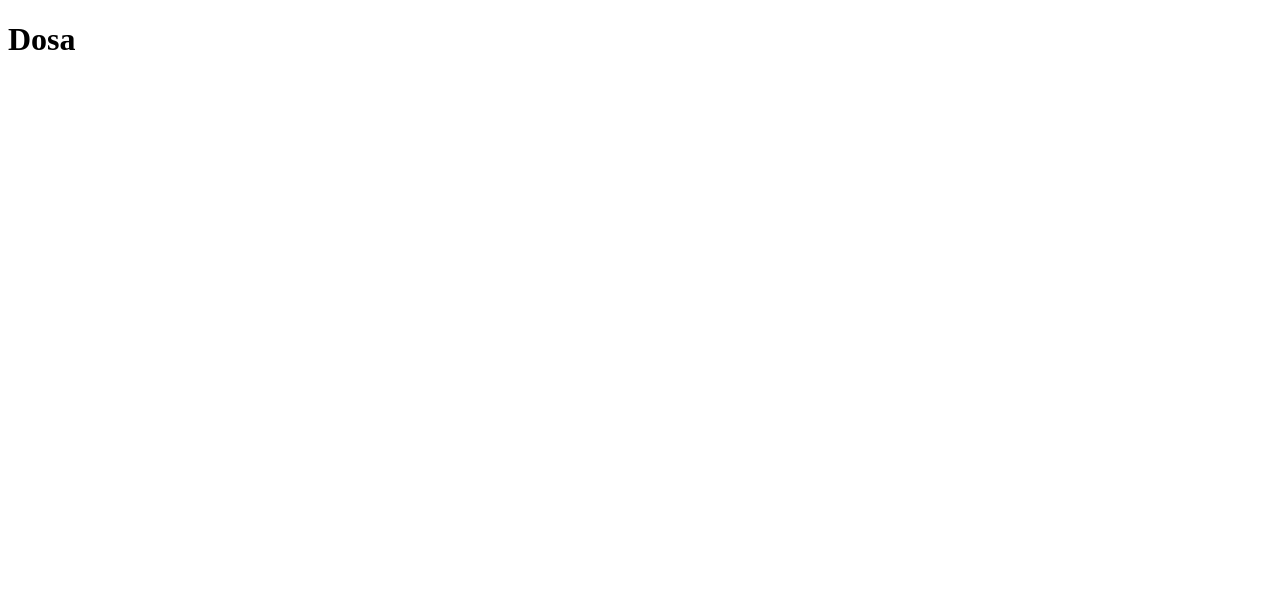
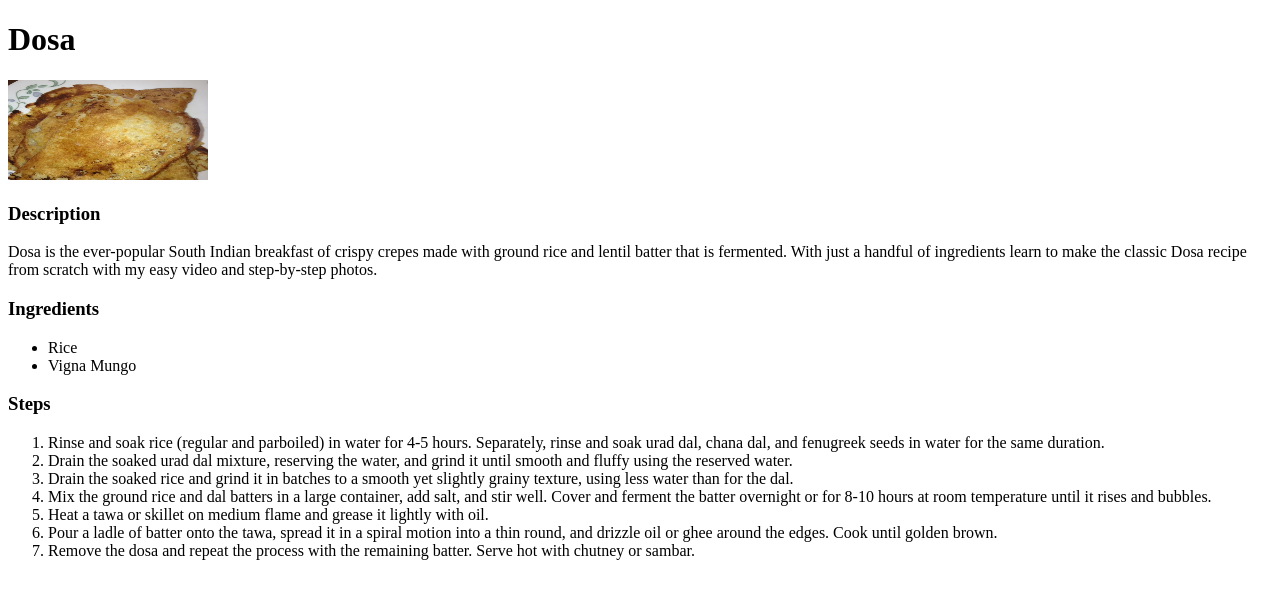
Before and after one commit to vellingiri07/odin-recipes, a plain HTML site: page recipes/Dosa.html in a window 1280 px wide. Drawn offline with Linux system fonts and the light colour scheme.

Commit message:
ADDED DOSA IMAGE, DESCRIPTION, INGREDIENTS, STEPS TO DOSA.HTML FILE
Added dosa image, description, ingredients, steps of making dosa

```diff
--- a/recipes/Dosa.html
+++ b/recipes/Dosa.html
@@ -6,6 +6,27 @@
     </head>
     <body>
         <h1>Dosa</h1>
-
+        <img src="./dosa img.webp" alt="dosa recipes image" height="100" width="200">
+        <h3>Description</h3>
+          <p>Dosa is the ever-popular South Indian breakfast of crispy crepes made with ground rice and lentil batter that is fermented. With just a handful of
+          ingredients learn to make the classic Dosa recipe from scratch with my easy video and step-by-step photos.</p>
+         <h3>Ingredients</h3>
+         <ul>
+             <li>Rice</li>
+             <li>Vigna Mungo</li>
+         </ul>
+         <h3>Steps</h3>
+        <ol>
+            <li>Rinse and soak rice (regular and parboiled) in water for 4-5 hours. Separately, rinse and soak urad dal, chana dal, and fenugreek seeds in water
+            for the same duration.</li>
+            <li>Drain the soaked urad dal mixture, reserving the water, and grind it until smooth and fluffy using the reserved water.</li>
+            <li>Drain the soaked rice and grind it in batches to a smooth yet slightly grainy texture, using less water than for the dal.
+            </li>
+            <li>Mix the ground rice and dal batters in a large container, add salt, and stir well. Cover and ferment the batter overnight or for 8-10 hours at room
+            temperature until it rises and bubbles.</li>
+            <li>Heat a tawa or skillet on medium flame and grease it lightly with oil.</li>
+            <li>Pour a ladle of batter onto the tawa, spread it in a spiral motion into a thin round, and drizzle oil or ghee around the edges. Cook until golden                brown.</li>
+            <li>Remove the dosa and repeat the process with the remaining batter. Serve hot with chutney or sambar.</li>
+        </ol>
     </body>
 </html>
```
